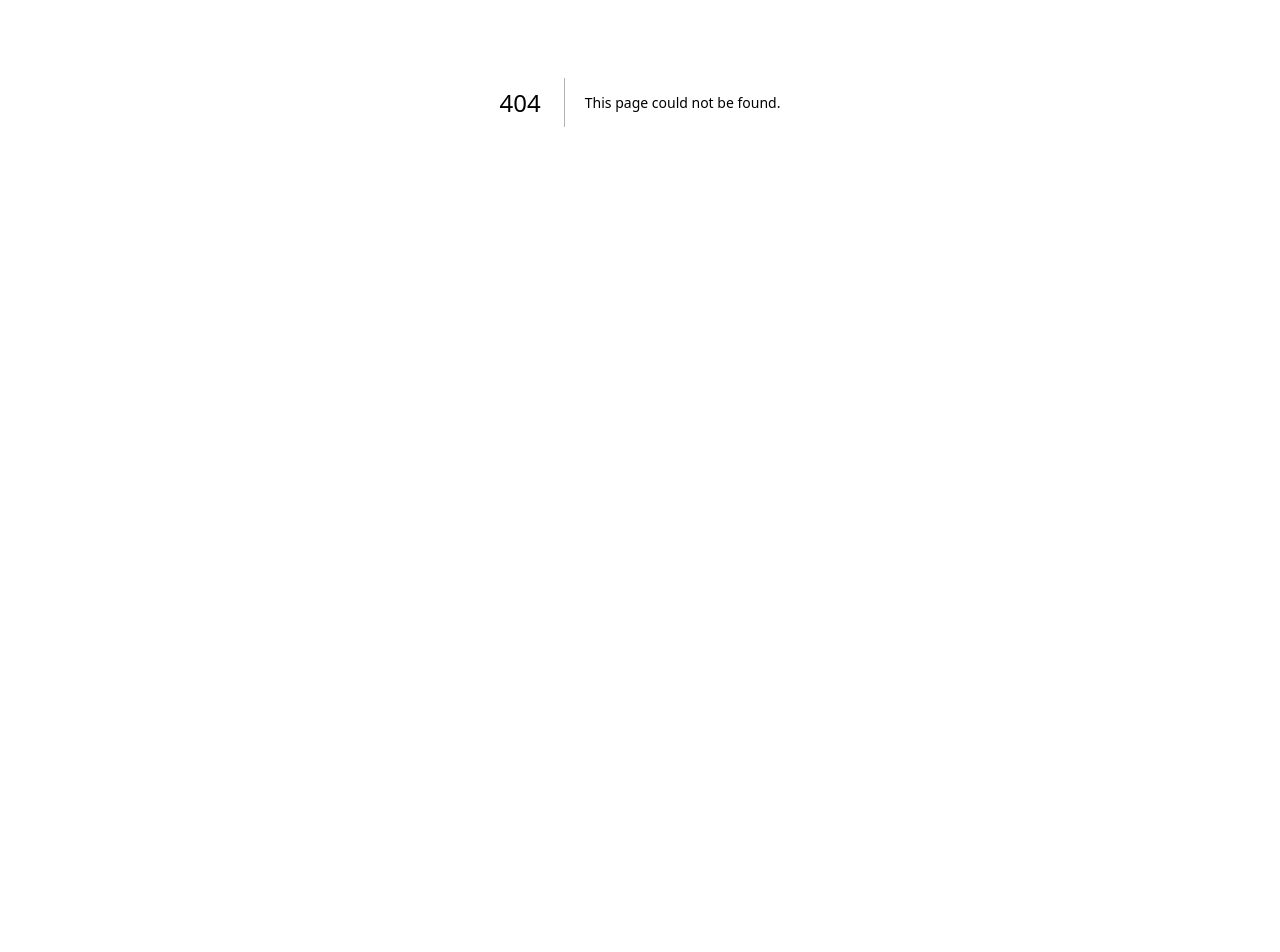
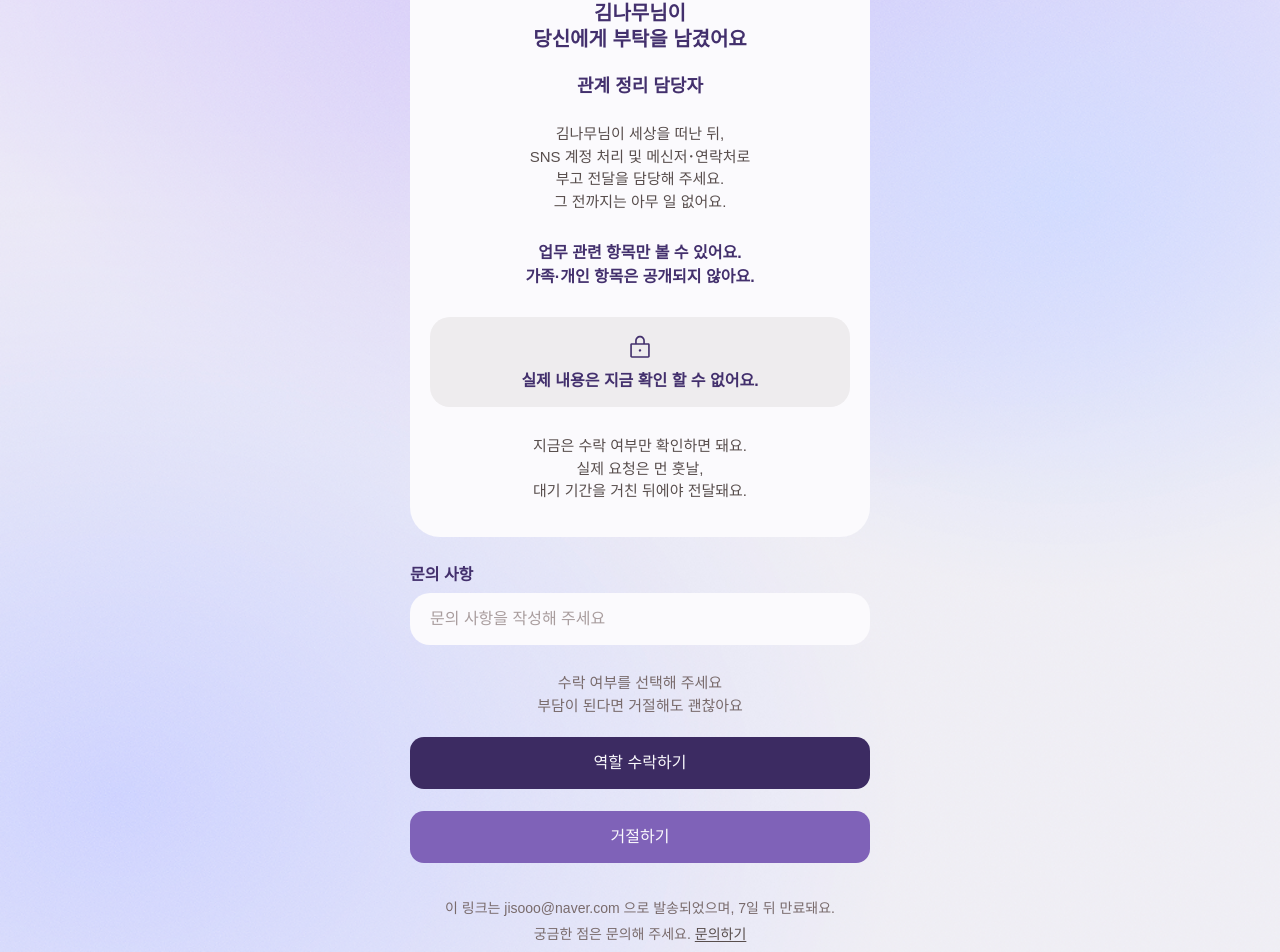
Before and after one commit to Dev-MAMOKEY/Ieoduda-Frontend, a Next.js app: page /role-acceptance in a window 1280 px wide. Before the commit this address had no page. Shown: the part 298-1250 px from the top of the page. Before the commit the page ends 800 px from the top, so only its background shows below. Built offline with nearby package versions, Linux system fonts and the light colour scheme; a web font is replaced by a local one.

Commit message:
[Feat/#11] feat : 역할 점검 디자인 수정 및 역할 담당자 수락 이메일 확면 구현

```diff
--- /dev/null
+++ b/app/(email)/role-acceptance/page.tsx
@@ -0,0 +1,85 @@
+// 역할 담당자 수락 이메일 화면
+import Image from "next/image";
+import Link from "next/link";
+import { BrandLogo } from "@/components/BrandLogo";
+import { Button } from "@/components/Button";
+
+function SecondaryButton() {
+  return <button className="flex min-h-11 w-full items-center justify-center rounded-[14px] bg-[#7f62b8] px-5 py-3.5 text-sm font-medium leading-none text-[#fbfafd] transition-colors hover:bg-[#7055a4] focus-visible:outline-2 focus-visible:outline-offset-2 focus-visible:outline-[#43306d] lg:min-h-12 lg:text-base" type="button">
+    거절하기
+  </button>;
+}
+
+export default function RoleAcceptancePage() {
+  return <main className="min-h-dvh text-[#43306d]">
+    <header className="hidden h-[125px] items-center px-[120px] lg:flex">
+      <BrandLogo />
+    </header>
+
+    <section className="mx-auto flex w-full max-w-[390px] flex-col items-center px-6 pb-8 pt-[59px] lg:max-w-none lg:px-0 lg:pb-[50px] lg:pt-0">
+      <header className="mb-3 flex w-full items-center justify-center py-2 lg:hidden">
+        <h1 className="text-lg font-bold leading-none">역할 수락</h1>
+      </header>
+      <h1 className="hidden text-xl font-bold leading-none lg:block">역할 수락</h1>
+
+      <div className="flex w-full flex-col gap-2 lg:mt-[50px] lg:w-[460px] lg:gap-[30px]">
+        <article className="flex w-full flex-col items-center gap-6 overflow-hidden rounded-[10px] bg-[#fbfafd] px-5 pb-7 pt-[30px] text-center lg:gap-7 lg:rounded-[30px] lg:pb-[34px] lg:pt-9">
+          <header className="flex flex-col items-center gap-3 lg:gap-3.5">
+            <p className="text-sm font-bold leading-none text-[#584e4d] lg:text-base">이지수님에게</p>
+            <Image alt="" className="size-6 lg:size-[26px]" height={26} src="/icons/email/envelope-open.svg" width={26} />
+            <div className="flex flex-col items-center gap-1.5 text-lg font-bold leading-none lg:text-xl">
+              <p>김나무님이</p>
+              <p>당신에게 부탁을 남겼어요</p>
+            </div>
+          </header>
+
+          <h2 className="text-base font-bold leading-none lg:text-lg">관계 정리 담당자</h2>
+
+          <div className="flex flex-col items-center gap-2 text-[13px] font-medium leading-none text-[#584e4d] lg:block lg:text-[15px] lg:leading-normal">
+            <p>김나무님이 세상을 떠난 뒤,</p>
+            <p>SNS 계정 처리 및 메신저･연락처로</p>
+            <p>부고 전달을 담당해 주세요.</p>
+            <p className="mt-4 lg:mt-0">그 전까지는 아무 일 없어요.</p>
+          </div>
+
+          <div className="flex flex-col items-center gap-1.5 text-sm font-bold leading-none lg:block lg:text-base lg:font-semibold lg:leading-normal">
+            <p>업무 관련 항목만 볼 수 있어요.</p>
+            <p>가족·개인 항목은 공개되지 않아요.</p>
+          </div>
+
+          <div className="flex w-full flex-col items-center justify-center gap-2 rounded-[10px] bg-[#eeecee] px-5 py-[18px] lg:gap-3 lg:rounded-[20px]">
+            <Image alt="" className="size-5 lg:size-[26px]" height={26} src="/icons/email/lock.svg" width={26} />
+            <p className="text-[13px] font-medium leading-none lg:text-base lg:font-semibold">실제 내용은 지금 확인 할 수 없어요.</p>
+          </div>
+
+          <div className="flex flex-col items-center gap-1.5 text-[13px] font-medium leading-none text-[#584e4d] lg:block lg:text-[15px] lg:leading-normal">
+            <p>지금은 수락 여부만 확인하면 돼요.</p>
+            <p>실제 요청은 먼 훗날,</p>
+            <p>대기 기간을 거친 뒤에야 전달돼요.</p>
+          </div>
+        </article>
+
+        <label className="flex w-full flex-col gap-2.5">
+          <span className="px-2.5 text-sm font-bold leading-none lg:px-0 lg:text-base">문의 사항</span>
+          <input className="min-h-11 w-full rounded-[14px] border-0 bg-[#fbfafd] px-4 py-3.5 text-[13px] font-medium leading-none text-[#584e4d] outline-none placeholder:text-[#a99d9e] focus-visible:ring-2 focus-visible:ring-[#43306d]/25 lg:min-h-12 lg:rounded-[20px] lg:px-5 lg:text-[15px]" placeholder="문의 사항을 작성해 주세요" />
+        </label>
+
+        <section className="flex flex-col items-center gap-5 pb-3.5 pt-2.5 lg:gap-6 lg:p-0">
+          <div className="flex flex-col items-center gap-1.5 text-[13px] font-medium leading-none text-[#796b6c] lg:gap-2 lg:text-[15px]">
+            <p>수락 여부를 선택해 주세요</p>
+            <p>부담이 된다면 거절해도 괜찮아요</p>
+          </div>
+          <div className="flex w-full flex-col gap-3.5 lg:gap-[22px]">
+            <Button type="button">역할 수락하기</Button>
+            <SecondaryButton />
+          </div>
+        </section>
+
+        <footer className="flex flex-col items-center gap-2.5 pt-2 text-center text-xs leading-none text-[#796b6c] lg:gap-3 lg:text-sm">
+          <p>이 링크는 jisooo@naver.com 으로 발송되었으며, 7일 뒤 만료돼요.</p>
+          <p>궁금한 점은 문의해 주세요. <Link className="text-[#584e4d] underline underline-offset-2" href="mailto:support@ieoduda.com">문의하기</Link></p>
+        </footer>
+      </div>
+    </section>
+  </main>;
+}
--- a/app/(inspection)/role/page.tsx
+++ b/app/(inspection)/role/page.tsx
@@ -44,13 +44,13 @@ function RoleContent() {
             </div>
             <p className="text-sm font-medium text-[#796b6c] md:text-[15px]">{person.email}</p>
           </div>
-          <div className="flex flex-col gap-5">
-            <section className="flex flex-col gap-2.5">
+          <div className={verifier ? "flex flex-col gap-5" : "grid grid-cols-2 items-start pb-1.5"}>
+            <section className={`flex min-w-0 flex-col gap-2.5 ${verifier ? "" : "pr-[18px] md:pr-[30px]"}`}>
               <h3 className="text-sm font-bold text-[#43306d] md:text-base">{person.role}</h3>
               <p className="text-[13px] font-medium text-[#796b6c] md:text-[15px]">{person.summary}</p>
             </section>
             {!verifier && (
-              <section className="flex flex-col gap-2.5 border-l-[1.4px] border-[#e2dafa] pl-[22px] md:pl-[30px]">
+              <section className="flex shrink-0 flex-col justify-center gap-2.5 border-l-[1.4px] border-[#e2dafa] pl-[18px] md:pl-[30px]">
                 <h3 className="text-sm font-bold text-[#43306d] md:text-base">대기 기간</h3>
                 <p className="text-[13px] font-medium text-[#796b6c] md:text-[15px]">{person.waitingPeriod}</p>
               </section>
```
Also changed, not shown: public/icons/email/envelope-open.svg (added), public/icons/email/lock.svg (added).
